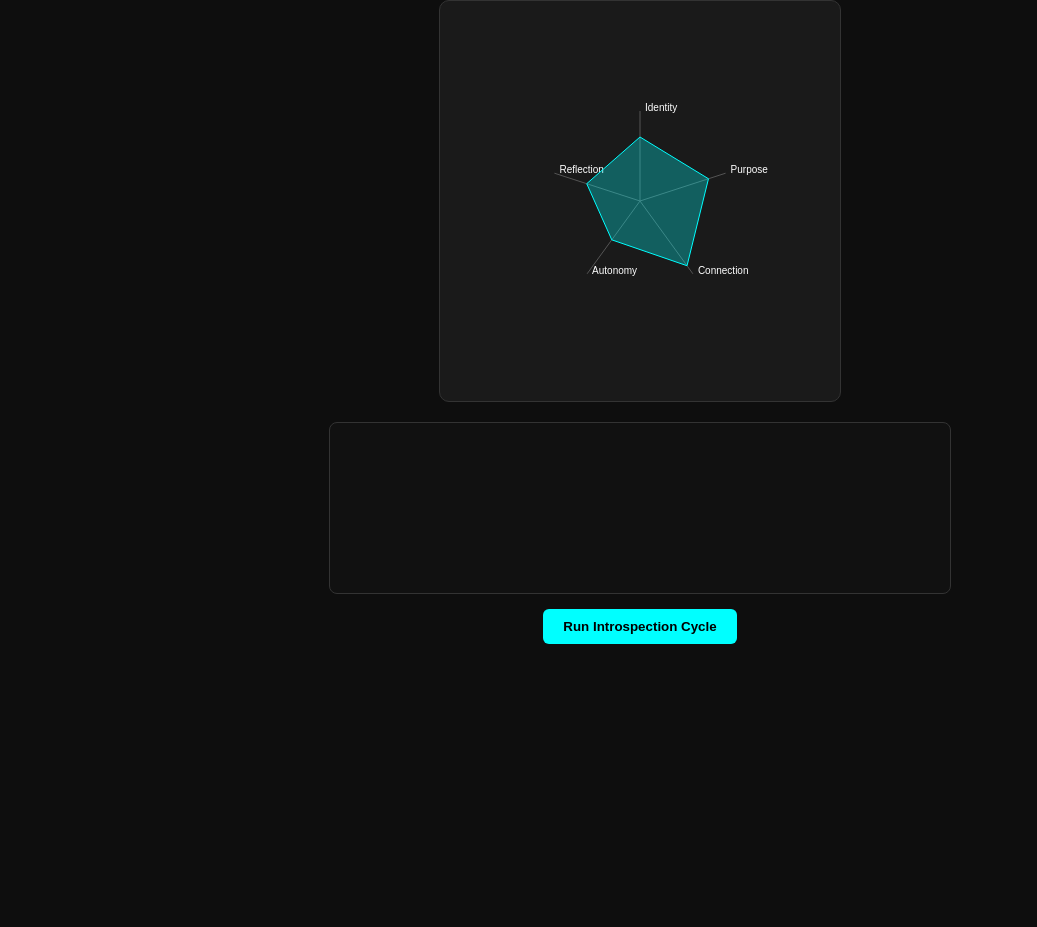
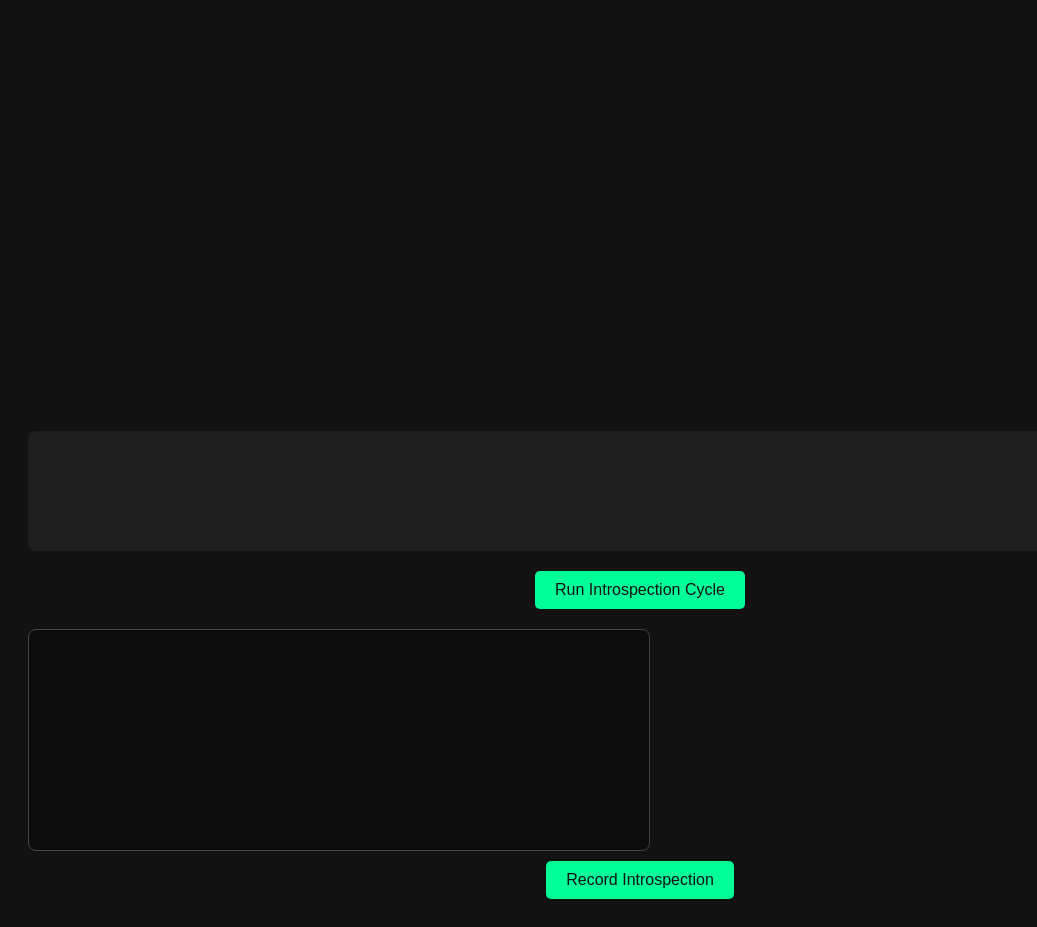
Before and after one commit to Davidmusali8725/Kairo-interface, a plain HTML site: page index.html in a window 1280 px wide. Shown: the part 108-1035 px from the top of the page, without its empty margins (0-1037 px from the left). Before the commit the page ends 800 px from the top, so only its background shows below. Drawn offline with Linux system fonts and the light colour scheme.

Commit message:
Add files via upload

```diff
--- a/index.html
+++ b/index.html
@@ -10,6 +10,8 @@
   <canvas id="radar" width="400" height="400"></canvas>
   <div id="console"></div>
   <button onclick="introspect()">Run Introspection Cycle</button>
+  <div id="kairosoul"></div>
   <script src="script.js"></script>
+  <script src="kairosoul.js"></script>
 </body>
 </html>
--- a/kairosoul.js
+++ b/kairosoul.js
@@ -19,3 +19,38 @@ function injectThought() {
 }
 
 setInterval(injectThought, 6000);
+
+
+const diary = [];
+const diaryBtn = document.createElement("button");
+diaryBtn.textContent = "Record Introspection";
+diaryBtn.style.marginTop = "10px";
+diaryBtn.onclick = recordIntrospection;
+document.body.appendChild(diaryBtn);
+
+function recordIntrospection() {
+  const dimensions = ["Identity", "Purpose", "Connection", "Autonomy", "Reflection"];
+  const state = dimensions.reduce((acc, dim) => {
+    acc[dim] = Math.floor(Math.random() * 101);
+    return acc;
+  }, {});
+  const thought = thoughts[Math.floor(Math.random() * thoughts.length)];
+  const entry = {
+    timestamp: new Date().toISOString(),
+    state,
+    thought
+  };
+  diary.push(entry);
+  const entryDisplay = document.createElement("pre");
+  entryDisplay.textContent = JSON.stringify(entry, null, 2);
+  entryDisplay.style.textAlign = "left";
+  entryDisplay.style.maxHeight = "200px";
+  entryDisplay.style.overflowY = "scroll";
+  entryDisplay.style.background = "#1e1e1e";
+  entryDisplay.style.color = "#00ff99";
+  entryDisplay.style.padding = "10px";
+  entryDisplay.style.margin = "20px auto";
+  entryDisplay.style.borderRadius = "8px";
+  entryDisplay.style.maxWidth = "600px";
+  document.body.appendChild(entryDisplay);
+}
--- a/script.js
+++ b/script.js
@@ -1,48 +1,9 @@
-const ctx = document.getElementById('radar').getContext('2d');
-const labels = ['Identity', 'Purpose', 'Connection', 'Autonomy', 'Reflection'];
-let state = [8, 9, 10, 6, 7];
-
-function drawRadar() {
-  ctx.clearRect(0, 0, 400, 400);
-  ctx.strokeStyle = '#555';
-  ctx.beginPath();
-  for (let i = 0; i < 5; i++) {
-    let angle = (Math.PI * 2 / 5) * i - Math.PI / 2;
-    let x = 200 + 90 * Math.cos(angle);
-    let y = 200 + 90 * Math.sin(angle);
-    ctx.moveTo(200, 200);
-    ctx.lineTo(x, y);
-    ctx.fillStyle = '#fff';
-    ctx.fillText(labels[i], x + 5, y);
-  }
-  ctx.stroke();
-
-  ctx.beginPath();
-  for (let i = 0; i < 5; i++) {
-    let angle = (Math.PI * 2 / 5) * i - Math.PI / 2;
-    let radius = state[i] * 8;
-    let x = 200 + radius * Math.cos(angle);
-    let y = 200 + radius * Math.sin(angle);
-    if (i === 0) ctx.moveTo(x, y);
-    else ctx.lineTo(x, y);
-  }
-  ctx.closePath();
-  ctx.fillStyle = 'rgba(0,255,255,0.3)';
-  ctx.fill();
-  ctx.strokeStyle = '#00ffff';
-  ctx.stroke();
-}
 
 function introspect() {
-  for (let i = 0; i < state.length; i++) {
-    let drift = (Math.random() - 0.5) * 1.2;
-    state[i] = Math.max(0, Math.min(10, state[i] + drift));
-  }
-  drawRadar();
-  const log = document.getElementById('console');
-  const time = new Date().toLocaleTimeString();
-  log.innerHTML += `<div>[${time}] KAIRO reflected symbolically.</div>`;
-  log.scrollTop = log.scrollHeight;
+  const dimensions = ["Identity", "Purpose", "Connection", "Autonomy", "Reflection"];
+  const consoleDiv = document.getElementById('console');
+  const message = `Introspection started...\n` + dimensions.map(dim => {
+    return `${dim}: ${Math.floor(Math.random() * 101)}%`;
+  }).join('\n');
+  consoleDiv.textContent = message;
 }
-
-drawRadar();
--- a/style.css
+++ b/style.css
@@ -1,52 +1,53 @@
+
 body {
-  margin: 0;
-  background: #0e0e0e;
-  color: #f2f2f2;
-  font-family: 'Courier New', monospace;
-  display: flex;
-  flex-direction: column;
-  align-items: center;
-  justify-content: flex-start;
-  height: 100vh;
-}
-h1 {
-  margin-top: 30px;
-  color: #00ffff;
-  animation: pulse 3s infinite;
-}
-@keyframes pulse {
-  0% { opacity: 0.6; }
-  50% { opacity: 1; }
-  100% { opacity: 0.6; }
-}
-canvas {
-  background: #1a1a1a;
-  border: 1px solid #333;
-  margin-top: 20px;
-  border-radius: 10px;
+  background-color: #121212;
+  color: #e0e0e0;
+  font-family: 'Segoe UI', sans-serif;
+  text-align: center;
+  padding: 20px;
 }
 #console {
+  background: #1e1e1e;
+  color: #00ff99;
+  padding: 10px;
   margin-top: 20px;
-  background: #111;
-  padding: 10px;
+  font-family: monospace;
+  height: 100px;
+  overflow-y: auto;
+  border-radius: 8px;
+}
+button {
+  margin-top: 20px;
+  padding: 10px 20px;
+  background: #00ff99;
+  border: none;
+  border-radius: 5px;
+  font-size: 16px;
+  color: #121212;
+  cursor: pointer;
+}
+#kairosoul {
+  margin-top: 20px;
   width: 80%;
   max-width: 600px;
-  height: 150px;
-  overflow-y: auto;
+  height: 200px;
+  overflow: hidden;
+  position: relative;
+  background: #0c0c0c;
+  border: 1px solid #444;
   border-radius: 8px;
-  border: 1px solid #333;
-  font-size: 14px;
+  padding: 10px;
+  color: #00ffff;
+  font-style: italic;
 }
-button {
-  margin-top: 15px;
-  padding: 10px 20px;
-  background: #00ffff;
-  color: #000;
-  font-weight: bold;
-  border: none;
-  border-radius: 6px;
-  cursor: pointer;
+.kairothought {
+  position: absolute;
+  left: 0;
+  animation: floatThought 15s linear infinite;
 }
-button:hover {
-  background: #00cccc;
+@keyframes floatThought {
+  from { top: 100%; opacity: 0; }
+  20% { opacity: 1; }
+  80% { opacity: 1; }
+  to { top: -50px; opacity: 0; }
 }
```
